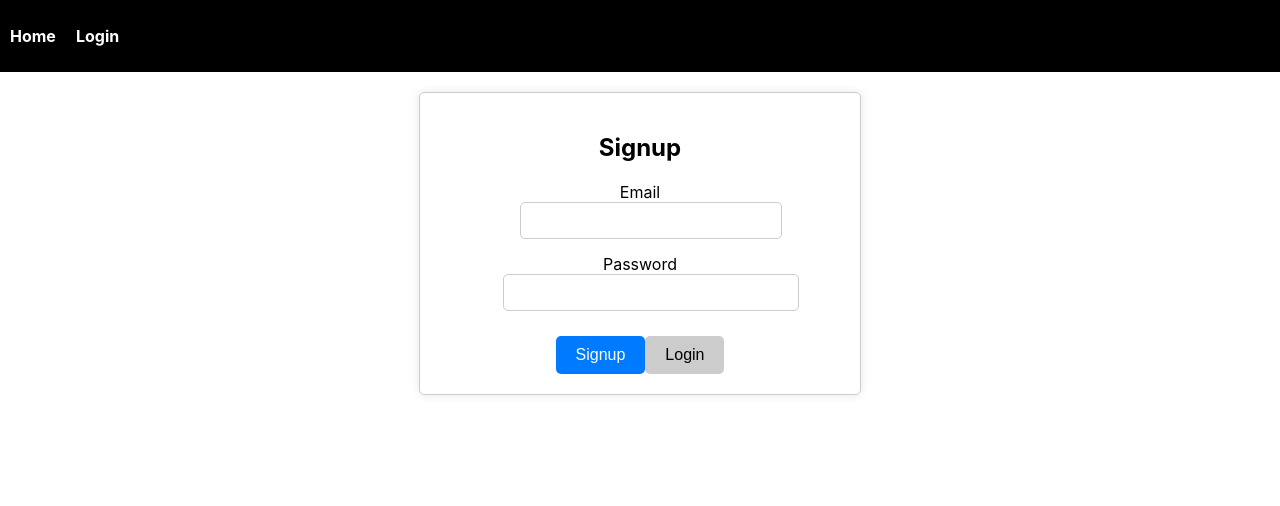
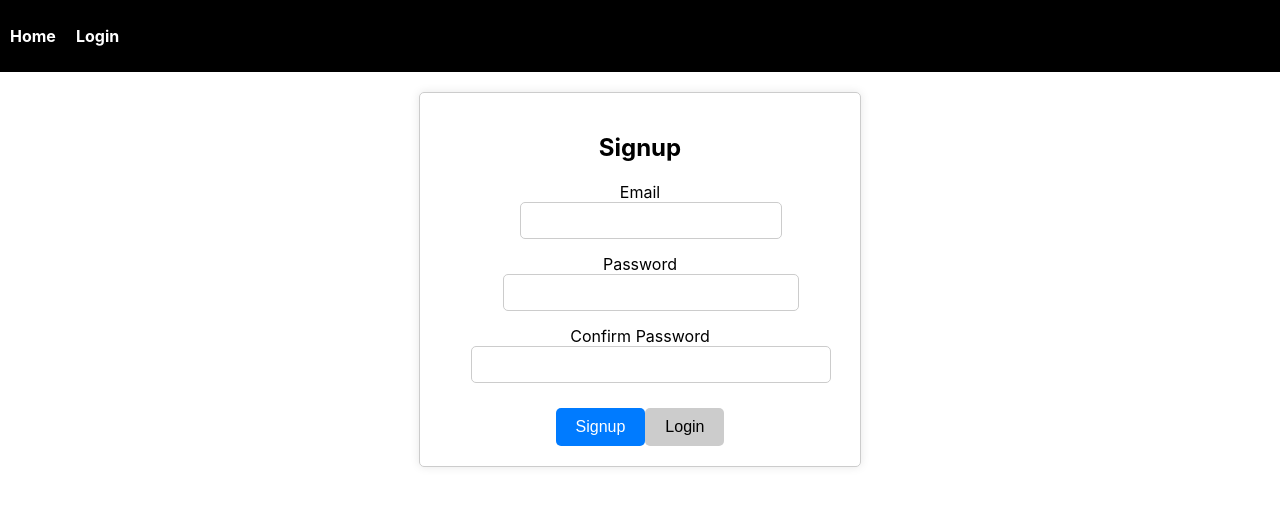
Before and after one commit to bubun123-git/expensetracker_frontend, a React (Create React App) app: page /Login in a window 1280 px wide. Both pictures are taken after a click on the button "Signup". Shown: the top 506 px of the page. Built offline with nearby package versions, Linux system fonts and the light colour scheme.

Commit message:
added style in Auth

```diff
--- a/src/Component/Pages/AuthPage.js
+++ b/src/Component/Pages/AuthPage.js
@@ -4,27 +4,24 @@ import '../Pages/AuthPage.css';
 function AuthForm() {
   const emailRef = useRef();
   const passwordRef = useRef();
+  const confirmPasswordRef = useRef();
   const [isLogin, setIsLogin] = useState(true);
 
   const switchAuthModeHandler = () => {
     setIsLogin((prevState) => !prevState);
   };
 
-  const submitHandler = (event) => {
+  const submitHandler = async (event) => {
     event.preventDefault();
     const enteredEmail = emailRef.current.value;
     const enteredPassword = passwordRef.current.value;
+    const enteredConfirmPassword = confirmPasswordRef.current.value;
 
     if (isLogin) {
-      fetch('https://identitytoolkit.googleapis.com/v1/accounts:signUp?key=YOUR_API_KEY_HERE')
-        .then((res) => {
-          // Handle the sign-up response
-        })
-        .catch((error) => {
-          // Handle errors
-        });
-    } else {
-      fetch('https://identitytoolkit.googleapis.com/v1/accounts:signInWithPassword?key=YOUR_API_KEY_HERE', {
+      try {
+        const response = await fetch(
+          'https://identitytoolkit.googleapis.com/v1/accounts:signInWithPassword?key=AIzaSyBzW0t8Ep_cs-0uc5MmeH1RwgplsSILTnc',
+          {
             method: 'POST',
             body: JSON.stringify({
               email: enteredEmail,
@@ -34,38 +31,70 @@ function AuthForm() {
             headers: {
               'Content-Type': 'application/json',
             },
-      })
-        .then((res) => {
-          if (res.ok) {
-            return res.json();
+          }
+        );
+
+        if (!response.ok) {
+          const data = await response.json();
+          throw new Error(data.error.message);
+        }
+
+        // Handle successful login here
+      } catch (error) {
+        // Handle login errors here
+        console.error('Login failed:', error.message);
+      }
     } else {
-            return res.json().then((data) => {
-              let errorMessage = 'Authentication failed!';
-              throw new Error(errorMessage);
-            });
+      try {
+        const response = await fetch(
+          'https://identitytoolkit.googleapis.com/v1/accounts:signUp?key=AIzaSyBzW0t8Ep_cs-0uc5MmeH1RwgplsSILTnc',
+          {
+            method: 'POST',
+            body: JSON.stringify({
+              email: enteredEmail,
+              password: enteredPassword,
+              returnSecureToken: true,
+            }),
+            headers: {
+              'Content-Type': 'application/json',
+            },
           }
-        })
-        .catch((error) => {
-          // Handle errors
-        });
+        );
+
+        if (!response.ok) {
+          const data = await response.json();
+          throw new Error(data.error.message);
+        }
+
+        // Handle successful signup here
+      } catch (error) {
+        // Handle signup errors here
+        console.error('Signup failed:', error.message);
+      }
     }
   };
 
   return (
-    <section>
-      <h1>{isLogin ? 'Login' : 'Signup'}</h1>
-      <form onSubmit={submitHandler}>
+    <section className='section'>
+      <h1 className='h1'>{isLogin ? 'Login' : 'Signup'}</h1>
+      <form className='form' onSubmit={submitHandler}>
         <div>
-          <label htmlFor="email">Email</label>
-          <input type="email" id="email" required ref={emailRef} />
+          <label htmlFor='email'>Email</label>
+          <input className='input' type='email' id='email' required ref={emailRef} />
         </div>
         <div>
-          <label htmlFor="password">Password</label>
-          <input type="password" id="password" required ref={passwordRef} />
+          <label htmlFor='password'>Password</label>
+          <input className='input' type='password' id='password' required ref={passwordRef} />
         </div>
+        {!isLogin && (
           <div>
-          <button>{isLogin ? 'Login' : 'Signup'}</button>
-          <button type="button" onClick={switchAuthModeHandler}>
+            <label htmlFor='confirmPassword'>Confirm Password</label>
+            <input className='input' type='password' id='confirmPassword' required ref={confirmPasswordRef} />
+          </div>
+        )}
+        <div>
+          <button className='button'>{isLogin ? 'Login' : 'Signup'}</button>
+          <button className='button' type='button' onClick={switchAuthModeHandler}>
             {isLogin ? 'Signup' : 'Login'}
           </button>
         </div>
```
Lines whose indentation alone changed are shown as unchanged.
